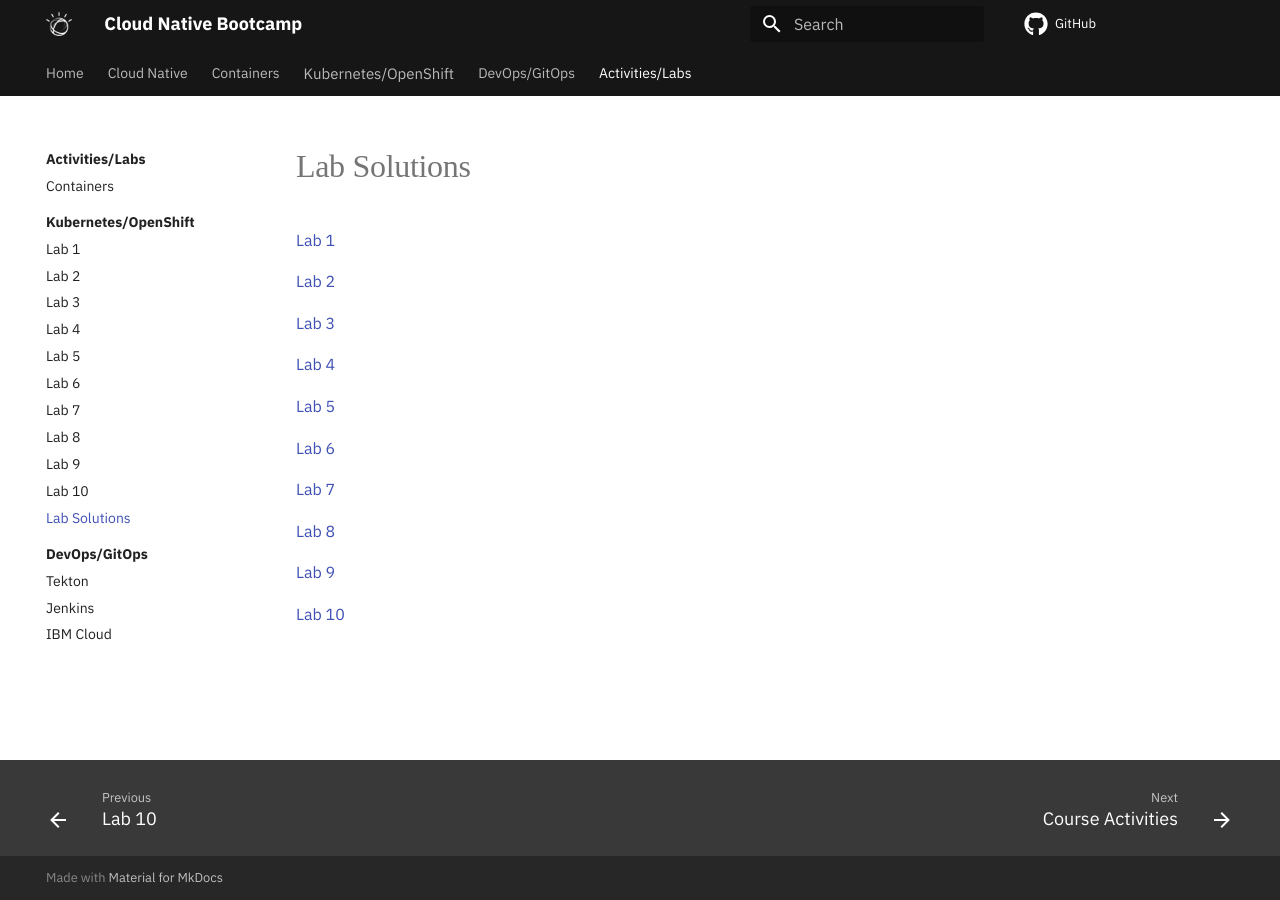
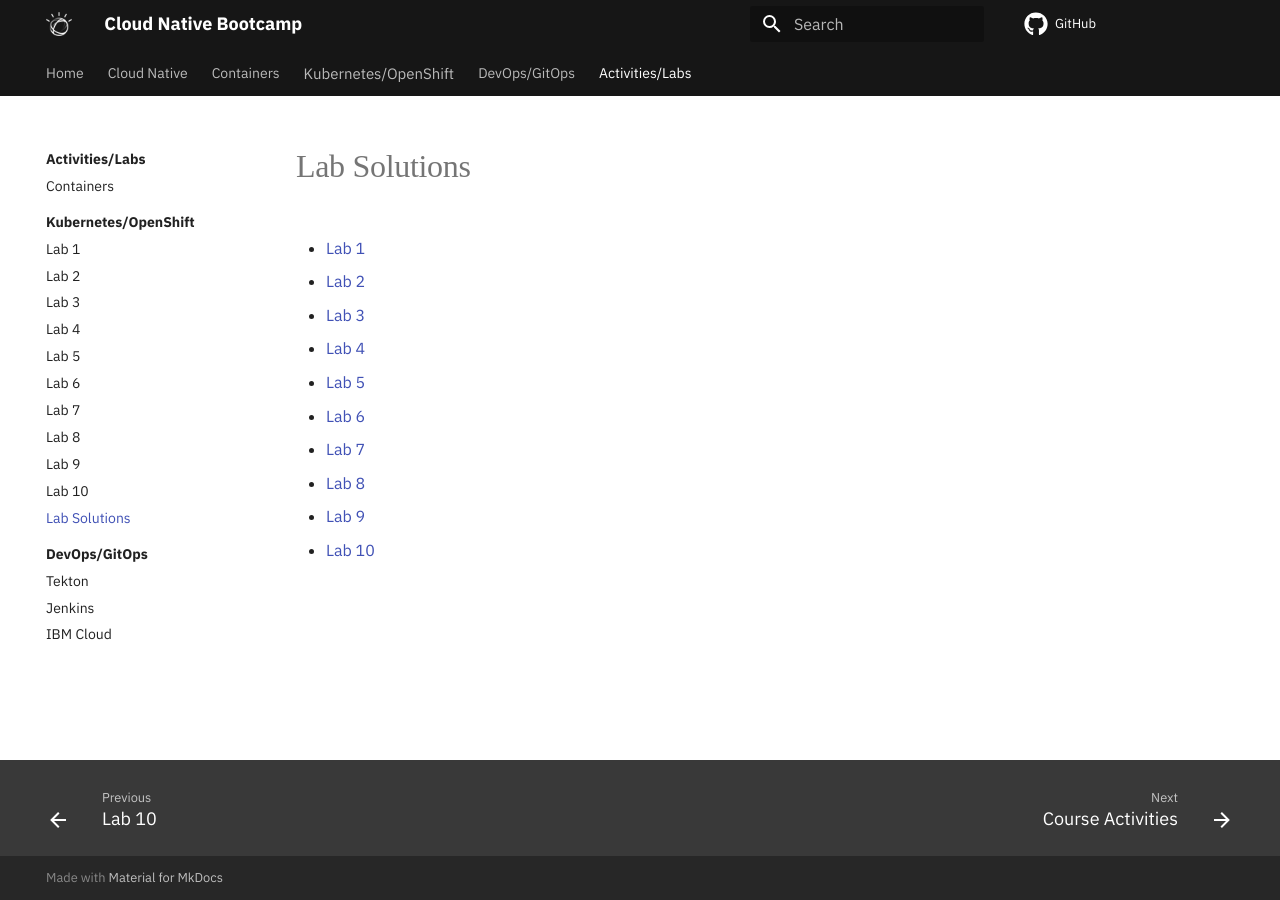
Before and after one commit to ibm-cloud-architecture/cloud-native-bootcamp, an MkDocs documentation site: the page built from docs/labs/kubernetes/lab-solutions.md, in a window 1280 px wide. Built offline with MkDocs 1.6.1 and Material for MkDocs 9.7.7, drawn with Linux system fonts in a browser that asks for light colours; some web fonts are replaced; comment, search, counter and statistics services are not loaded.

```diff
--- a/docs/labs/kubernetes/lab-solutions.md
+++ b/docs/labs/kubernetes/lab-solutions.md
@@ -1,21 +1,21 @@
 # Lab Solutions
 
-[Lab 1](lab1/solution.md)
+- [Lab 1](lab1/solution.md)
 
-[Lab 2](lab2/solution.md)
+- [Lab 2](lab2/solution.md)
 
-[Lab 3](lab3/solution.md)
+- [Lab 3](lab3/solution.md)
 
-[Lab 4](lab4/solution.md)
+- [Lab 4](lab4/solution.md)
 
-[Lab 5](lab5/solution.md)
+- [Lab 5](lab5/solution.md)
 
-[Lab 6](lab6/solution.md)
+- [Lab 6](lab6/solution.md)
 
-[Lab 7](lab7/solution.md)
+- [Lab 7](lab7/solution.md)
 
-[Lab 8](lab8/solution.md)
+- [Lab 8](lab8/solution.md)
 
-[Lab 9](lab9/solution.md)
+- [Lab 9](lab9/solution.md)
 
-[Lab 10](lab10/solution.md)
+- [Lab 10](lab10/solution.md)
```
